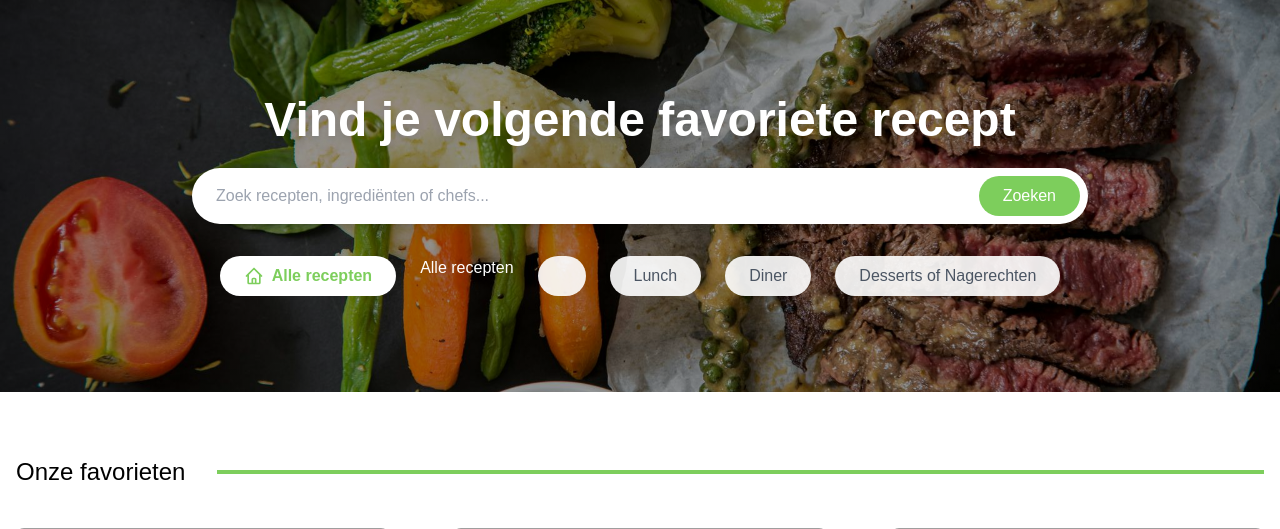
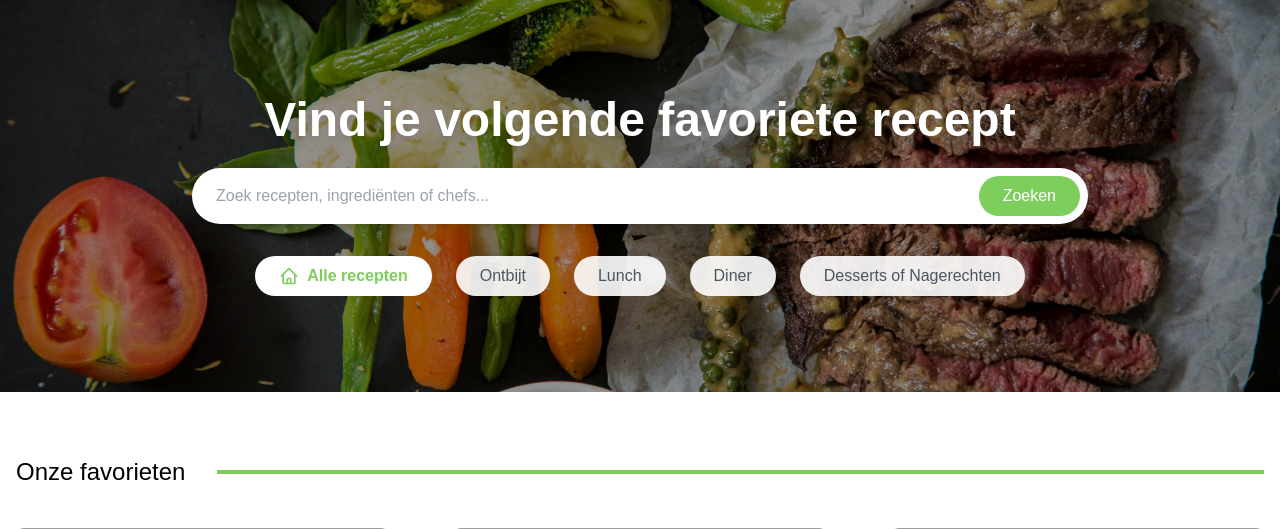
Before and after one commit to Basdasawesome/lekkersnel.nl, a PHP site: page / in a window 1280 px wide. Shown: the part 72-601 px from the top of the page. Run offline with PHP 8.4, Linux system fonts and the light colour scheme; data comes from the database, SQL or seed files in the repository; data that the repository does not hold is empty; style sheets or scripts are compiled from the project's sources; grey boxes are pictures that could not be loaded.

Commit message:
Fix: Fixed problem

```diff
--- a/template/components/heroHome.php
+++ b/template/components/heroHome.php
@@ -25,8 +25,8 @@
                 </svg>
                 Alle recepten
             </button>
-            Alle recepten
             <button class="px-6 py-2 bg-white/90 text-gray-600 rounded-full hover:bg-white hover:text-primary transition-all">
+                Ontbijt
             </button>
             <button class="px-6 py-2 bg-white/90 text-gray-600 rounded-full hover:bg-white hover:text-primary transition-all">
                 Lunch
```
